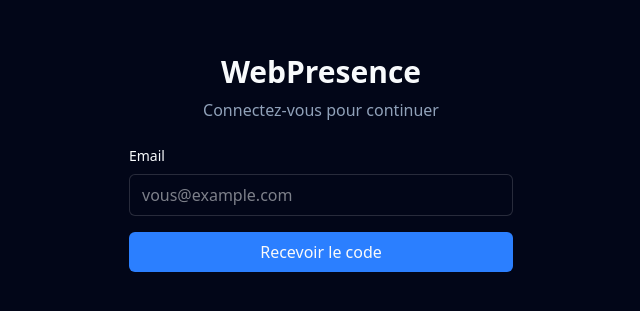
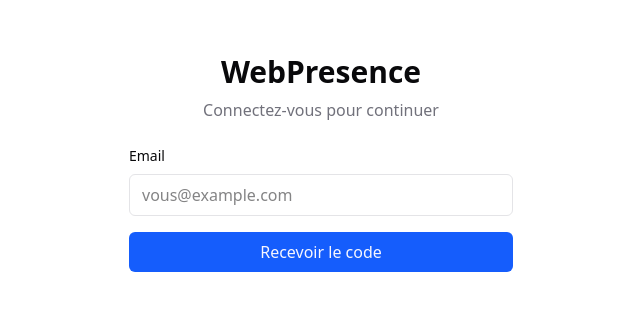
Before and after one commit to davidherer/webpresence, a Next.js app: page / in a window 1280 px wide. Shown: the part 237-548 px from the top of the page, without its empty margins (319-959 px from the left). Built offline with nearby package versions, Linux system fonts and the light colour scheme.

Commit message:
Update color palette and remove default dark mode
Refined the OKLCH color variables in globals.css for both light and dark themes to improve visual consistency and accessibility. Removed the default 'dark' class from the <html> element in layout.tsx, so the app no longer forces dark mode by default.

```diff
--- a/src/app/globals.css
+++ b/src/app/globals.css
@@ -48,70 +48,70 @@
 
 :root {
   --radius: 0.5rem;
-  --background: oklch(0.984 0.003 247.858);
-  --foreground: oklch(0.129 0.042 264.695);
+  --background: oklch(1 0 0);
+  --foreground: oklch(0.141 0.005 285.823);
   --card: oklch(1 0 0);
-  --card-foreground: oklch(0.129 0.042 264.695);
+  --card-foreground: oklch(0.141 0.005 285.823);
   --popover: oklch(1 0 0);
-  --popover-foreground: oklch(0.129 0.042 264.695);
-  --primary: oklch(0.623 0.214 259.815);
-  --primary-foreground: oklch(0.985 0 0);
-  --secondary: oklch(0.968 0.007 247.896);
-  --secondary-foreground: oklch(0.208 0.042 265.755);
-  --muted: oklch(0.968 0.007 247.896);
-  --muted-foreground: oklch(0.554 0.046 257.417);
-  --accent: oklch(0.702 0.183 293.541);
-  --accent-foreground: oklch(0.985 0 0);
+  --popover-foreground: oklch(0.141 0.005 285.823);
+  --primary: oklch(0.546 0.245 262.881);
+  --primary-foreground: oklch(0.977 0.014 285.938);
+  --secondary: oklch(0.967 0.001 286.375);
+  --secondary-foreground: oklch(0.21 0.006 285.885);
+  --muted: oklch(0.967 0.001 286.375);
+  --muted-foreground: oklch(0.552 0.016 286.286);
+  --accent: oklch(0.627 0.265 303.9);
+  --accent-foreground: oklch(0.977 0.014 285.938);
   --destructive: oklch(0.577 0.245 27.325);
-  --border: oklch(0.929 0.013 255.508);
-  --input: oklch(0.929 0.013 255.508);
-  --ring: oklch(0.623 0.214 259.815);
-  --chart-1: oklch(0.623 0.214 259.815);
-  --chart-2: oklch(0.702 0.183 293.541);
-  --chart-3: oklch(0.398 0.07 227.392);
-  --chart-4: oklch(0.828 0.189 84.429);
-  --chart-5: oklch(0.769 0.188 70.08);
-  --sidebar: oklch(0.985 0 0);
-  --sidebar-foreground: oklch(0.129 0.042 264.695);
-  --sidebar-primary: oklch(0.623 0.214 259.815);
-  --sidebar-primary-foreground: oklch(0.985 0 0);
-  --sidebar-accent: oklch(0.968 0.007 247.896);
-  --sidebar-accent-foreground: oklch(0.208 0.042 265.755);
-  --sidebar-border: oklch(0.929 0.013 255.508);
-  --sidebar-ring: oklch(0.623 0.214 259.815);
+  --border: oklch(0.92 0.004 286.32);
+  --input: oklch(0.92 0.004 286.32);
+  --ring: oklch(0.546 0.245 262.881);
+  --chart-1: oklch(0.546 0.245 262.881);
+  --chart-2: oklch(0.627 0.265 303.9);
+  --chart-3: oklch(0.398 0.195 277.366);
+  --chart-4: oklch(0.828 0.111 293.571);
+  --chart-5: oklch(0.769 0.147 280.085);
+  --sidebar: oklch(0.985 0.002 286.375);
+  --sidebar-foreground: oklch(0.141 0.005 285.823);
+  --sidebar-primary: oklch(0.546 0.245 262.881);
+  --sidebar-primary-foreground: oklch(0.977 0.014 285.938);
+  --sidebar-accent: oklch(0.967 0.001 286.375);
+  --sidebar-accent-foreground: oklch(0.21 0.006 285.885);
+  --sidebar-border: oklch(0.92 0.004 286.32);
+  --sidebar-ring: oklch(0.546 0.245 262.881);
 }
 
 .dark {
-  --background: oklch(0.129 0.042 264.695);
-  --foreground: oklch(0.984 0.003 247.858);
-  --card: oklch(0.208 0.042 265.755);
-  --card-foreground: oklch(0.984 0.003 247.858);
-  --popover: oklch(0.208 0.042 265.755);
-  --popover-foreground: oklch(0.984 0.003 247.858);
+  --background: oklch(0.141 0.005 285.823);
+  --foreground: oklch(0.985 0.002 286.375);
+  --card: oklch(0.21 0.006 285.885);
+  --card-foreground: oklch(0.985 0.002 286.375);
+  --popover: oklch(0.21 0.006 285.885);
+  --popover-foreground: oklch(0.985 0.002 286.375);
   --primary: oklch(0.623 0.214 259.815);
-  --primary-foreground: oklch(0.985 0 0);
-  --secondary: oklch(0.279 0.041 260.031);
-  --secondary-foreground: oklch(0.984 0.003 247.858);
-  --muted: oklch(0.279 0.041 260.031);
-  --muted-foreground: oklch(0.704 0.04 256.788);
+  --primary-foreground: oklch(0.977 0.014 285.938);
+  --secondary: oklch(0.274 0.006 286.033);
+  --secondary-foreground: oklch(0.985 0.002 286.375);
+  --muted: oklch(0.274 0.006 286.033);
+  --muted-foreground: oklch(0.705 0.015 286.067);
   --accent: oklch(0.702 0.183 293.541);
-  --accent-foreground: oklch(0.985 0 0);
+  --accent-foreground: oklch(0.977 0.014 285.938);
   --destructive: oklch(0.704 0.191 22.216);
-  --border: oklch(1 0 0 / 10%);
-  --input: oklch(1 0 0 / 15%);
+  --border: oklch(0.274 0.006 286.033);
+  --input: oklch(0.274 0.006 286.033);
   --ring: oklch(0.623 0.214 259.815);
   --chart-1: oklch(0.623 0.214 259.815);
   --chart-2: oklch(0.702 0.183 293.541);
   --chart-3: oklch(0.769 0.188 70.08);
   --chart-4: oklch(0.627 0.265 303.9);
   --chart-5: oklch(0.645 0.246 16.439);
-  --sidebar: oklch(0.208 0.042 265.755);
-  --sidebar-foreground: oklch(0.984 0.003 247.858);
+  --sidebar: oklch(0.21 0.006 285.885);
+  --sidebar-foreground: oklch(0.985 0.002 286.375);
   --sidebar-primary: oklch(0.623 0.214 259.815);
-  --sidebar-primary-foreground: oklch(0.985 0 0);
-  --sidebar-accent: oklch(0.279 0.041 260.031);
-  --sidebar-accent-foreground: oklch(0.984 0.003 247.858);
-  --sidebar-border: oklch(1 0 0 / 10%);
+  --sidebar-primary-foreground: oklch(0.977 0.014 285.938);
+  --sidebar-accent: oklch(0.274 0.006 286.033);
+  --sidebar-accent-foreground: oklch(0.985 0.002 286.375);
+  --sidebar-border: oklch(0.274 0.006 286.033);
   --sidebar-ring: oklch(0.623 0.214 259.815);
 }
 
--- a/src/app/layout.tsx
+++ b/src/app/layout.tsx
@@ -23,7 +23,7 @@
   children: React.ReactNode;
 }>) {
   return (
-    <html lang="fr" className="dark">
+    <html lang="fr">
       <body
         className={`${geistSans.variable} ${geistMono.variable} antialiased`}
       >
```
